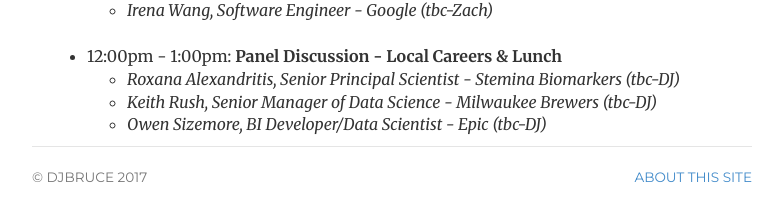
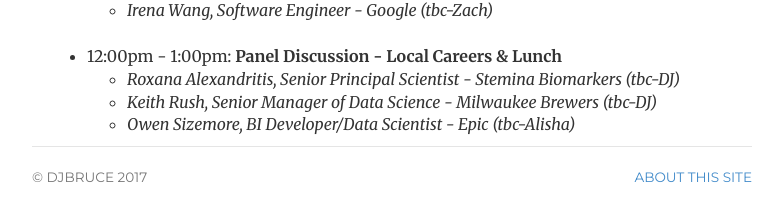
Before and after one commit to julietteBruce/MathCareers, a Jekyll site: the page built from schedule/index.html, in a window 1280 px wide. Shown: the part 487-708 px from the top of the page, without its empty margins (248-1031 px from the left). Built offline with Jekyll 4.4.1, drawn with Linux system fonts in a browser that asks for light colours.

Commit message:
Update Schedule

```diff
--- a/schedule/index.html
+++ b/schedule/index.html
@@ -35,7 +35,7 @@
 		<ul>
 			<li><i>Roxana Alexandritis, Senior Principal Scientist - Stemina Biomarkers (tbc-DJ)</i></li>
 			<li><i>Keith Rush, Senior Manager of Data Science - Milwaukee Brewers (tbc-DJ)</i></li>
-			<li><i>Owen Sizemore, BI Developer/Data Scientist - Epic (tbc-DJ)</i></li>
+			<li><i>Owen Sizemore, BI Developer/Data Scientist - Epic (tbc-Alisha)</i></li>
 		</ul>
 </ul>
 </div>
```
